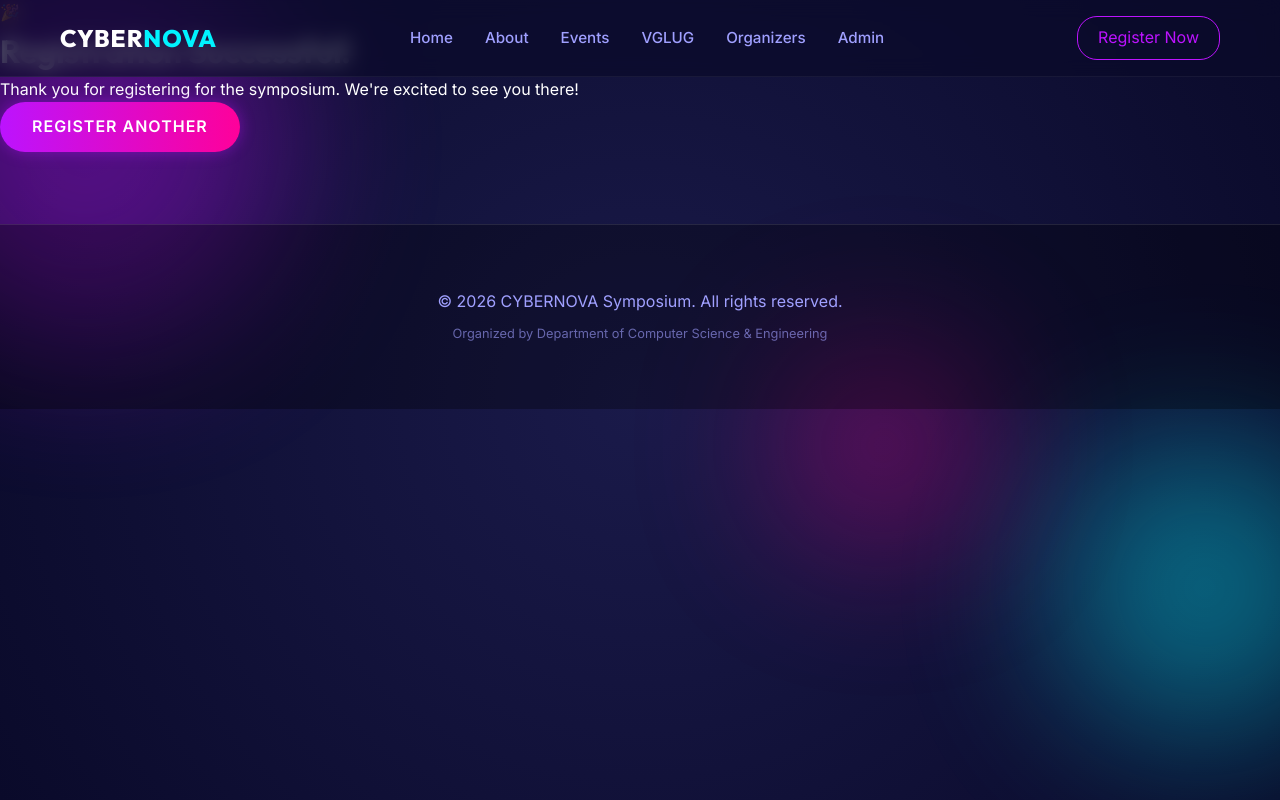
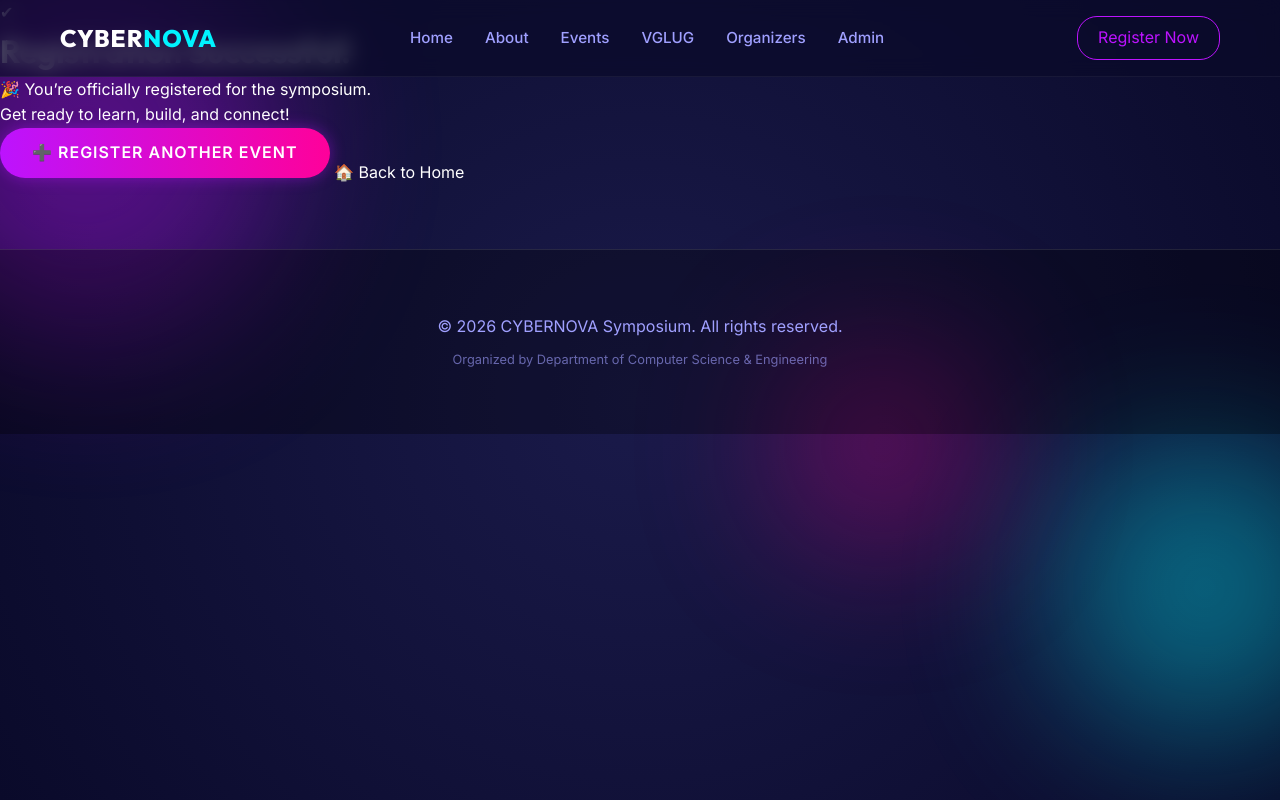
Before and after one commit to PriyadharshniG/cybernova-symposium-portal, a Flask app: page /success in a window 1280 px wide. Run offline with Flask 3, Linux system fonts and the light colour scheme.

Commit message:
Visualfeatures-added

```diff
--- a/templates/success.html
+++ b/templates/success.html
@@ -1,10 +1,27 @@
 {% extends 'base.html' %}
 
 {% block content %}
-<div class="card glass-card text-center">
-    <div class="success-icon">🎉</div>
-    <h1>Registration Successful!</h1>
-    <p>Thank you for registering for the symposium. We're excited to see you there!</p>
-    <a href="{{ url_for('register') }}" class="btn btn-primary">Register Another</a>
+<div class="success-wrapper">
+    <div class="glass-card success-card">
+        <div class="success-animation">
+            <span class="checkmark">✔</span>
+        </div>
+
+        <h1 class="gradient-text">Registration Successful!</h1>
+
+        <p class="success-subtext">
+            🎉 You’re officially registered for the symposium.<br>
+            Get ready to learn, build, and connect!
+        </p>
+
+        <div class="success-actions">
+            <a href="{{ url_for('register') }}" class="btn btn-primary">
+                ➕ Register Another Event
+            </a>
+            <a href="{{ url_for('index') }}" class="btn btn-outline">
+                🏠 Back to Home
+            </a>
+        </div>
+    </div>
 </div>
 {% endblock %}
```
